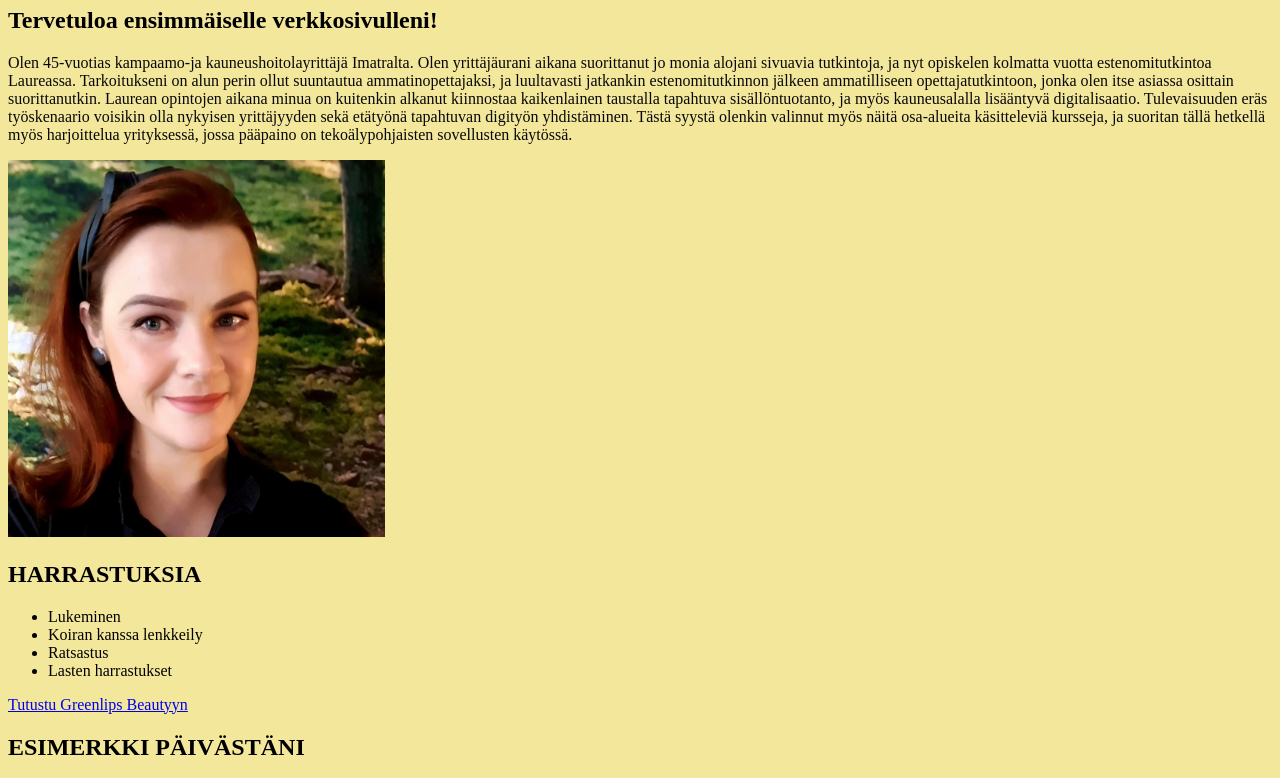
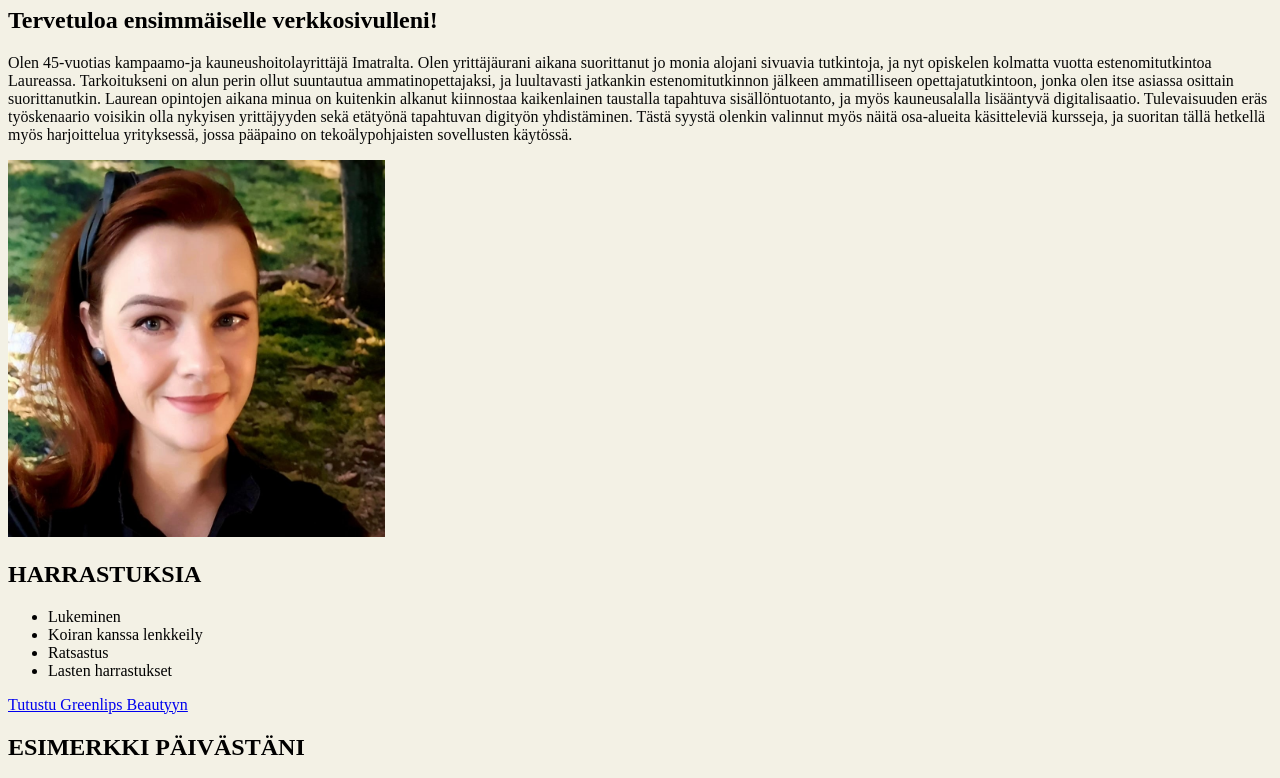
Before and after one commit to Teekku/WEBSIVUSTON_KEHITTAMINEN_LAUREA, a plain HTML site: page WS02_CSS/index.html in a window 1280 px wide. Shown: the part 73-851 px from the top of the page. Drawn offline with Linux system fonts and the light colour scheme.

Commit message:
taustaväri muutettu

```diff
--- a/WS02_CSS/styles/styles.css
+++ b/WS02_CSS/styles/styles.css
@@ -3,7 +3,7 @@ p {
     }
 
     body {
-      background-color: rgb(243, 231, 156);
+      background-color: rgb(243, 241, 229);
     }
 
     h1 {
```
